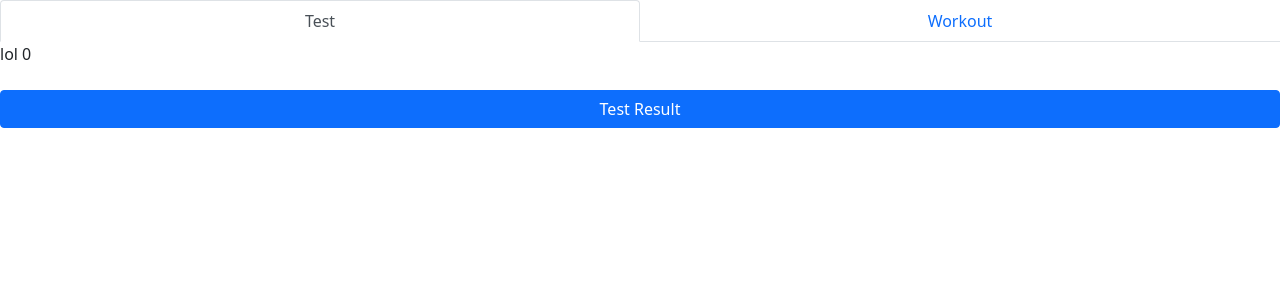
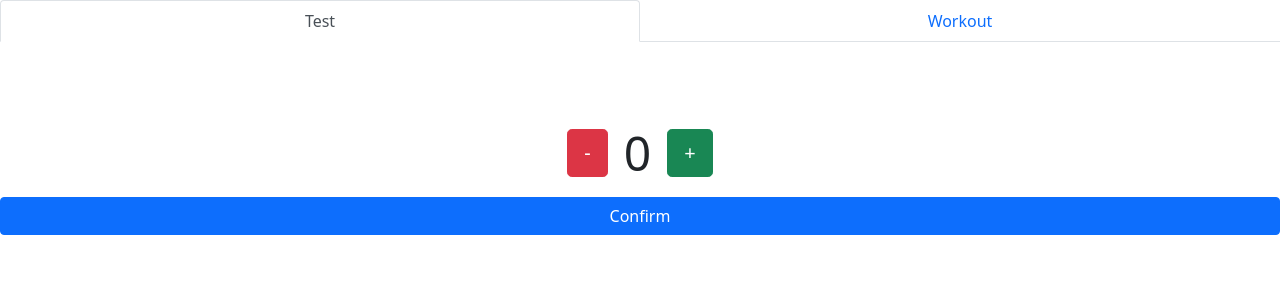
Before and after one commit to tormasa/pullup-programming, a React (Create React App) app: page / in a window 1280 px wide. Shown: the top 300 px of the page. Built offline with nearby package versions, Linux system fonts and the light colour scheme.

Commit message:
add decreaser and increaser

```diff
--- /dev/null
+++ b/src/MaxTest.css
@@ -0,0 +1,12 @@
+.max-reps {
+	font-size: xxx-large;
+	text-align: center;
+}
+
+.max-reps-stack {
+	margin: 0 auto;
+}
+
+.max-reps-container {
+	margin-top: 75px;
+}
--- a/src/MaxTest.js
+++ b/src/MaxTest.js
@@ -2,6 +2,8 @@ import { useState } from 'react';
 
 import Button from 'react-bootstrap/Button';
 import Stack from 'react-bootstrap/Stack';
+
+import './MaxTest.css';
 
 function MaxTest() {
 	const [count, setCount] = useState(0);
@@ -10,11 +12,23 @@ function MaxTest() {
 		setCount(count + 1);
 	};
 
+	const handleDecrease = () => {
+		if (count > 0) setCount(count - 1);
+	};
+
+	const handleIncrease = () => {
+		setCount(count + 1);
+	};
+
 	return (
-		<Stack gap={2}>
-			<p>lol {count}</p>
+		<Stack gap={2} className='max-reps-container'>
+			<Stack direction='horizontal' gap={3} className='max-reps-stack'>
+				<Button variant="danger" onClick={handleDecrease} size='lg'>-</Button>{' '}
+				<div className='max-reps'>{count}</div>
+				<Button variant="success" onClick={handleIncrease} size='lg'>+</Button>{' '}
+			</Stack>
 
-			<Button variant="primary" onClick={handleTestClick}>Test Result</Button>{' '}
+			<Button variant="primary" onClick={handleTestClick}>Confirm</Button>{' '}
 		</Stack>
 	);
 }
```
